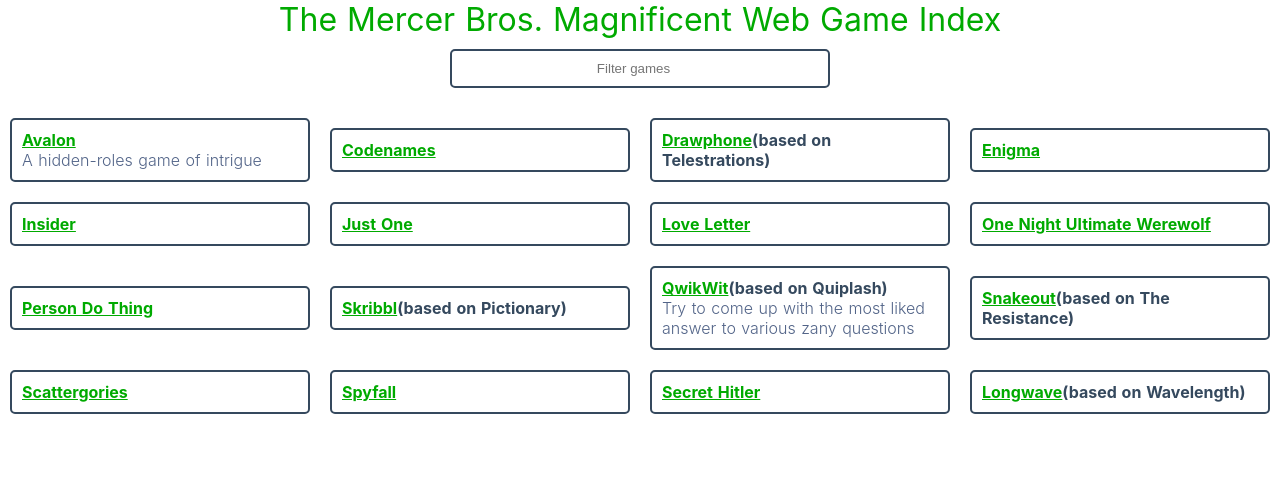
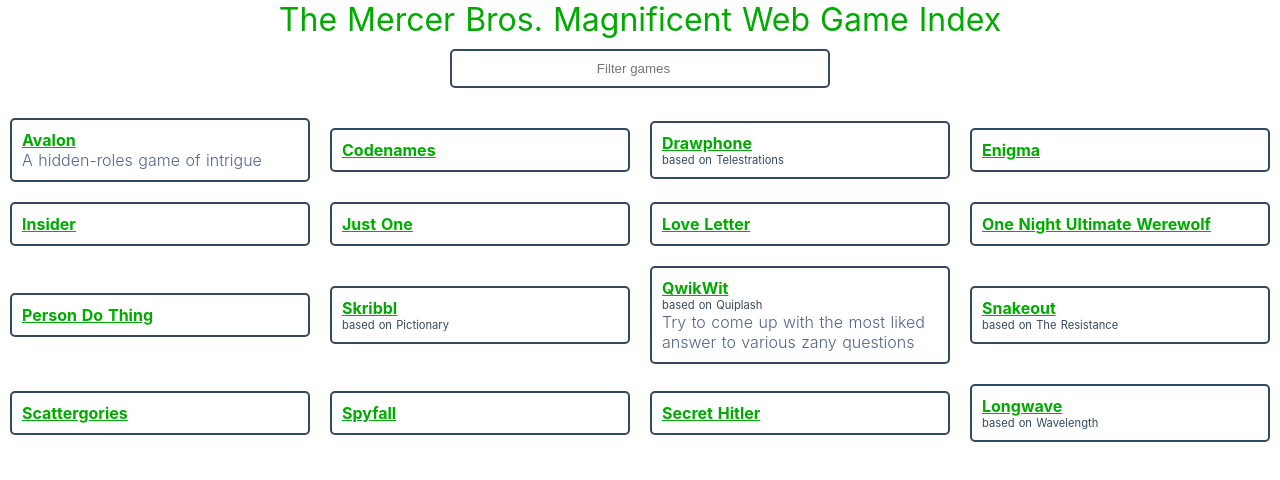
Before and after one commit to tylermercer/web-game-index, a Nuxt app: page / in a window 1280 px wide. Shown: the top 480 px of the page. Built offline with nearby package versions, Linux system fonts and the light colour scheme.

Commit message:
Replace parenthetical with subtitle

```diff
--- a/pages/index.vue
+++ b/pages/index.vue
@@ -11,10 +11,8 @@
         <ul v-if="games.length">
           <li v-for="game in games" :key="game.slug">
             <div class="game">
-              <span class="title">
-                <a :href="game.url" rel="noreferrer nofollow">{{ game.name }}</a>
-                <span v-if="game.implOf">(based on {{game.implOf}})</span>
-              </span>
+              <a class="title" :href="game.url" rel="noreferrer nofollow">{{ game.name }}</a>
+              <span class="subtitle" v-if="game.implOf">based on {{game.implOf}}</span>
               <span class="description" v-if="game.description">{{ game.description }} </span>
             </div>
           </li>
@@ -160,9 +158,14 @@
   display: block;
   font-weight: bold;
 }
+.game .subtitle {
+  display: block;
+  font-size: 0.7rem;
+  margin-top: 0;
+}
 
 .game .description {
-  margin-top: 100px;
+  margin-top: 10px;
   font-weight: 300;
   color: var(--text-subtitle);
   padding-bottom: 15px;
```
